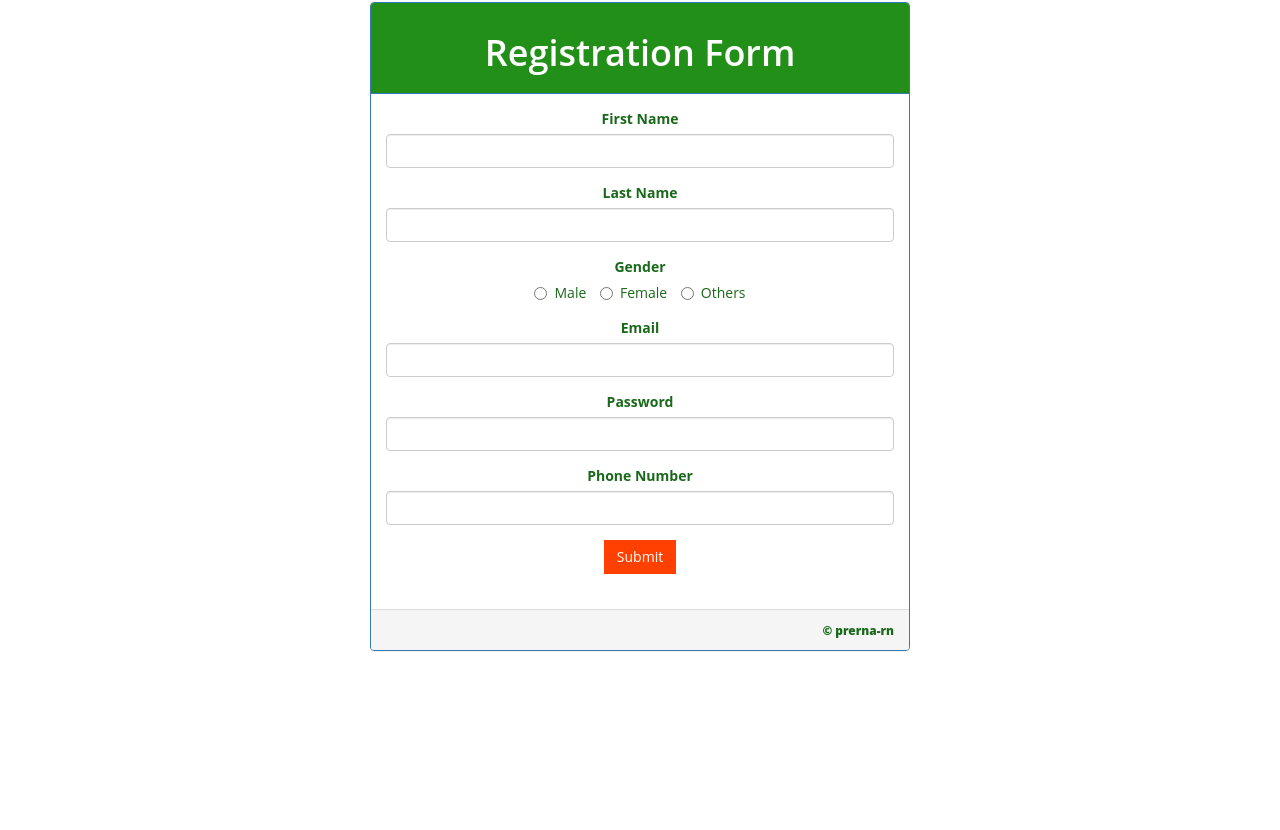
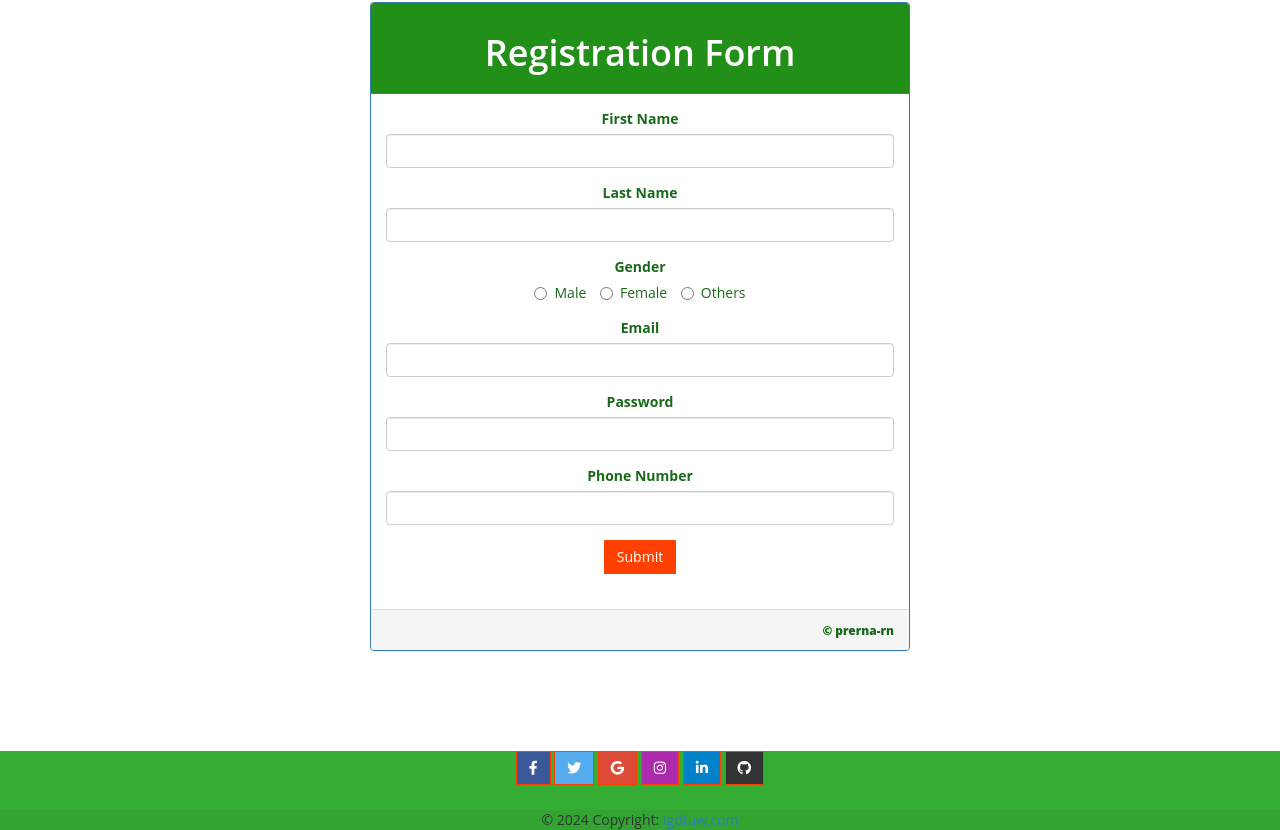
Before and after one commit to prerna-rn/igdtuw, a plain HTML site: page index.html in a window 1280 px wide. Shown: the part 1806-2636 px from the top of the page. Before the commit the page ends 2482 px from the top, so only its background shows below. Drawn offline with nearby package versions, Linux system fonts and the light colour scheme; a script that the page names is missing.

Commit message:
add footer

```diff
--- a/index.html
+++ b/index.html
@@ -9,7 +9,7 @@
         <link rel="stylesheet" href="https://fonts.googleapis.com/icon?family=Material+Icons">
         <link rel="stylesheet" href="https://fonts.googleapis.com/css?family=Material+Icons|Material+Icons+Outlined|Material+Icons+Two+Tone|Material+Icons+Round|Material+Icons+Sharp">
         <link rel="stylesheet" href="https://fonts.googleapis.com/icon?family=Material+Icons+Sharp">
-
+        <link rel="stylesheet" href="https://use.fontawesome.com/releases/v5.15.4/css/all.css">
         <script src="https://cdnjs.cloudflare.com/ajax/libs/jquery/2.2.2/jquery.min.js"></script>
         <script src="https://maxcdn.bootstrapcdn.com/bootstrap/3.3.6/js/bootstrap.min.js"></script>
         <script src="https://cdnjs.cloudflare.com/ajax/libs/Swiper/8.4.5/swiper-bundle.min.js"></script>
@@ -278,5 +278,80 @@
             defer>
             </script>
     </body>
+    <footer class="bg-body-tertiary text-center">
+      <!-- Grid container -->
+      <div class="container p-4 pb-0">
+        <!-- Section: Social media -->
+        <section class="mb-4">
+          <!-- Facebook -->
+          <a
+          data-mdb-ripple-init
+            class="btn text-white btn-floating m-1"
+            style="background-color: #3b5998;"
+            href="https://www.facebook.com/Igdtu/"
+            role="button"
+            ><i class="fab fa-facebook-f"></i
+          ></a>
+
+          <!-- Twitter -->
+          <a
+            data-mdb-ripple-init
+            class="btn text-white btn-floating m-1"
+            style="background-color: #55acee;"
+            href="https://twitter.com/igdtuw_delhi?lang=en"
+            role="button"
+            ><i class="fab fa-twitter"></i
+          ></a>
+
+          <!-- Google -->
+          <a
+            data-mdb-ripple-init
+            class="btn text-white btn-floating m-1"
+            style="background-color: #dd4b39;"
+            href="#!"
+            role="button"
+            ><i class="fab fa-google"></i
+          ></a>
+
+          <!-- Instagram -->
+          <a
+            data-mdb-ripple-init
+            class="btn text-white btn-floating m-1"
+            style="background-color: #ac2bac;"
+            href="https://www.instagram.com/igdtuw.official/?hl=en"
+            role="button"
+            ><i class="fab fa-instagram"></i
+          ></a>
+
+          <!-- Linkedin -->
+          <a
+            data-mdb-ripple-init
+            class="btn text-white btn-floating m-1"
+            style="background-color: #0082ca;"
+            href="https://www.linkedin.com/school/indira-gandhi-delhi-technical-university-for-women-new-delhi/?originalSubdomain=in"
+            role="button"
+            ><i class="fab fa-linkedin-in"></i
+          ></a>
+          <!-- Github -->
+          <a
+            data-mdb-ripple-init
+            class="btn text-white btn-floating m-1"
+            style="background-color: #333333;"
+            href="#!"
+            role="button"
+            ><i class="fab fa-github"></i
+          ></a>
+        </section>
+        <!-- Section: Social media -->
+      </div>
+      <!-- Grid container -->
+
+      <!-- Copyright -->
+      <div class="text-center p-3" style="background-color: rgba(0, 0, 0, 0.05);">
+        © 2024 Copyright:
+        <a class="text-body" href="https://www.igdtuw.ac.in/">igdtuw.com</a>
+      </div>
+      <!-- Copyright -->
+    </footer>
 
 </html>
--- a/style.css
+++ b/style.css
@@ -20,7 +20,10 @@
   --box-shadow: 0 2rem 3rem var(--color-light)
 }
 
-
+footer {
+  background-color: rgb(53, 173, 53); /* Change this to the specific shade of green you want */
+  width: 100%;
+}
 button {
   background-color: #4CAF50; /* Change to your preferred color */
   color: white; /* Change to your preferred color */
```
Also changed, not shown: 1 other file.
